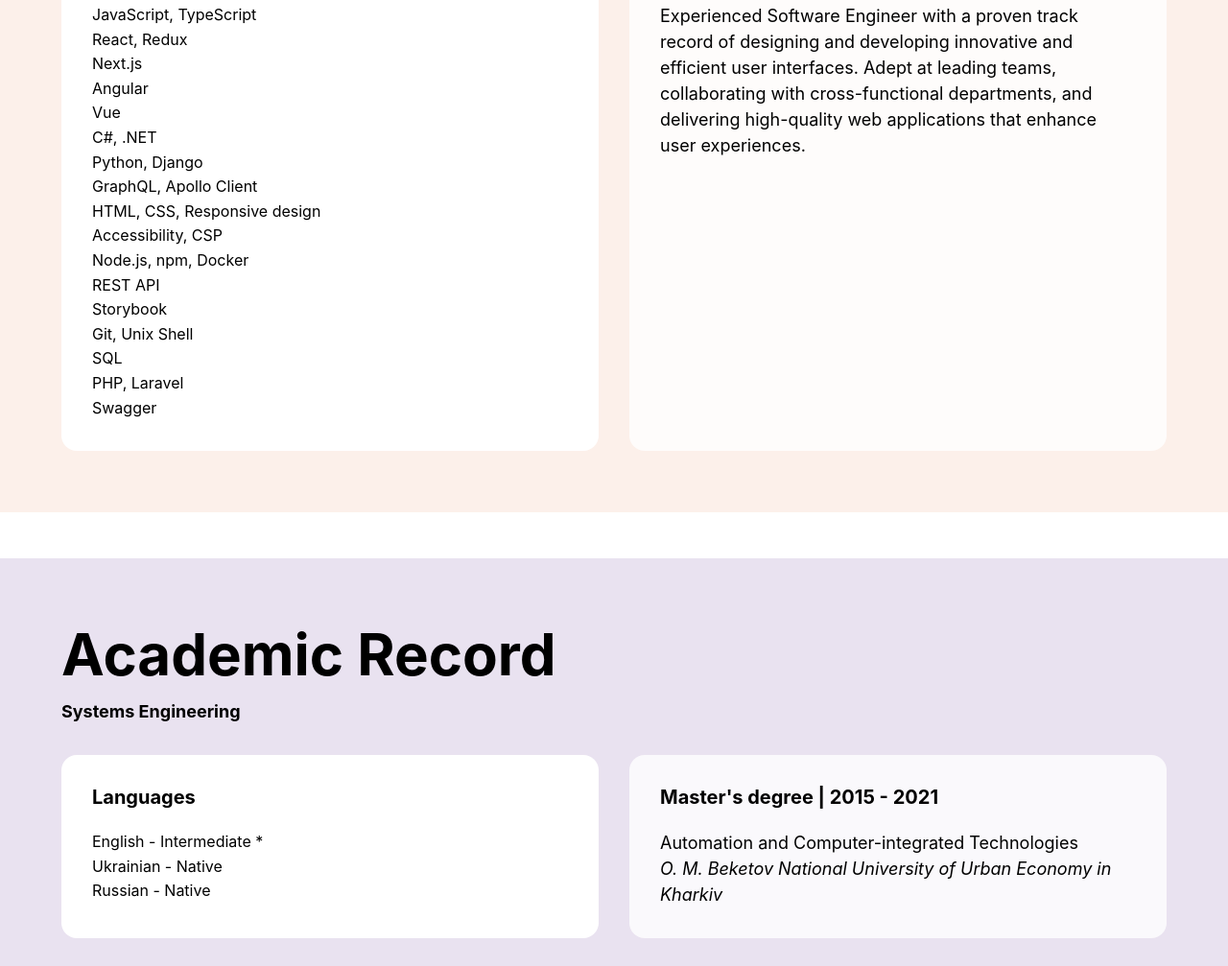
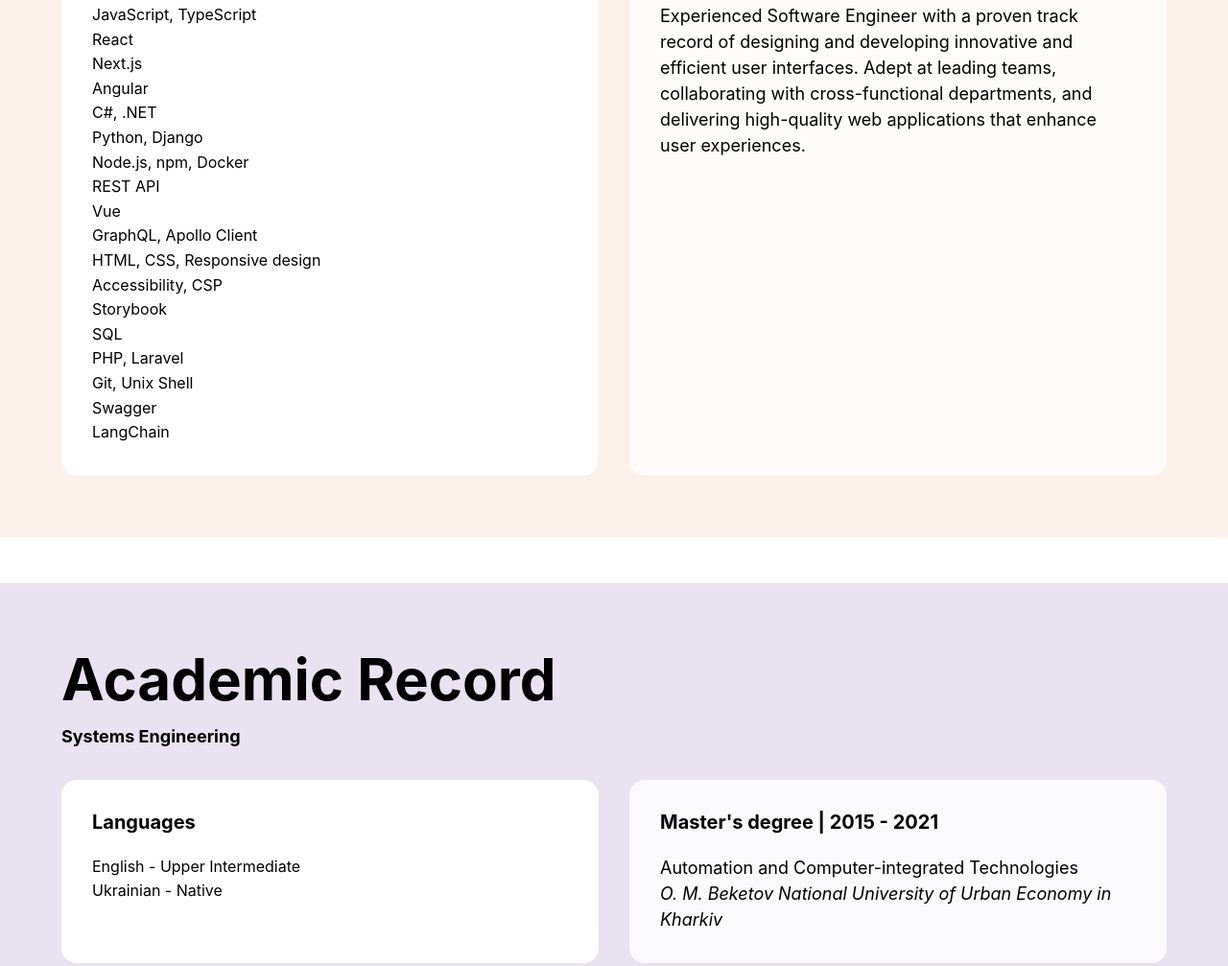
Before and after one commit to Manviel/ApplePie, a plain HTML site: page docs/index.html in a window 1280 px wide. Shown: the part 280-1287 px from the top of the page at 96% size. Drawn offline with Linux system fonts and the light colour scheme.

Commit message:
Update Skills for linkedin

```diff
--- a/docs/index.html
+++ b/docs/index.html
@@ -23,22 +23,23 @@
             <h3 class="quote">Skills</h3>
             <ul class="list">
               <li>JavaScript, TypeScript</li>
-              <li>React, Redux</li>
+              <li>React</li>
               <li>Next.js</li>
               <li>Angular</li>
-              <li>Vue</li>
               <li>C#, .NET</li>
               <li>Python, Django</li>
+              <li>Node.js, npm, Docker</li>
+              <li>REST API</li>
+              <li>Vue</li>
               <li>GraphQL, Apollo Client</li>
               <li>HTML, CSS, Responsive design</li>
               <li>Accessibility, CSP</li>
-              <li>Node.js, npm, Docker</li>
-              <li>REST API</li>
               <li>Storybook</li>
-              <li>Git, Unix Shell</li>
               <li>SQL</li>
               <li>PHP, Laravel</li>
+              <li>Git, Unix Shell</li>
               <li>Swagger</li>
+              <li>LangChain</li>
             </ul>
           </article>
 
@@ -63,9 +64,8 @@
           <article class="card">
             <h4 class="quote">Languages</h4>
             <ol class="list">
-              <li>English - Intermediate *</li>
+              <li>English - Upper Intermediate</li>
               <li>Ukrainian - Native</li>
-              <li>Russian - Native</li>
             </ol>
           </article>
 
@@ -114,7 +114,7 @@
             <ul class="list">
               <li>React</li>
               <li>Next JS</li>
-              <li>Python, Django-Graphene</li>
+              <li>Python, Django</li>
               <li>GraphQL</li>
             </ul>
 
@@ -165,7 +165,7 @@
             <h4 class="quote">Technologies and tools</h4>
             <ul class="list">
               <li>React</li>
-              <li>Python, Django-Graphene</li>
+              <li>Python, Django</li>
               <li>GraphQL</li>
             </ul>
 
@@ -386,7 +386,7 @@
             <h4 class="quote">Technologies and tools</h4>
             <ul class="list">
               <li>jQuery</li>
-              <li>Internal CMS</li>
+              <li>Node.js</li>
               <li>PHP, Laravel</li>
               <li>Vue</li>
             </ul>
@@ -432,7 +432,7 @@
           <article class="card">
             <dl class="list">
               <dt>Duration</dt>
-              <dd>4 years, 2 months</dd>
+              <dd>4 years, 4 months</dd>
               <dt>Team Size</dt>
               <dd>18-38 members</dd>
             </dl>
```
